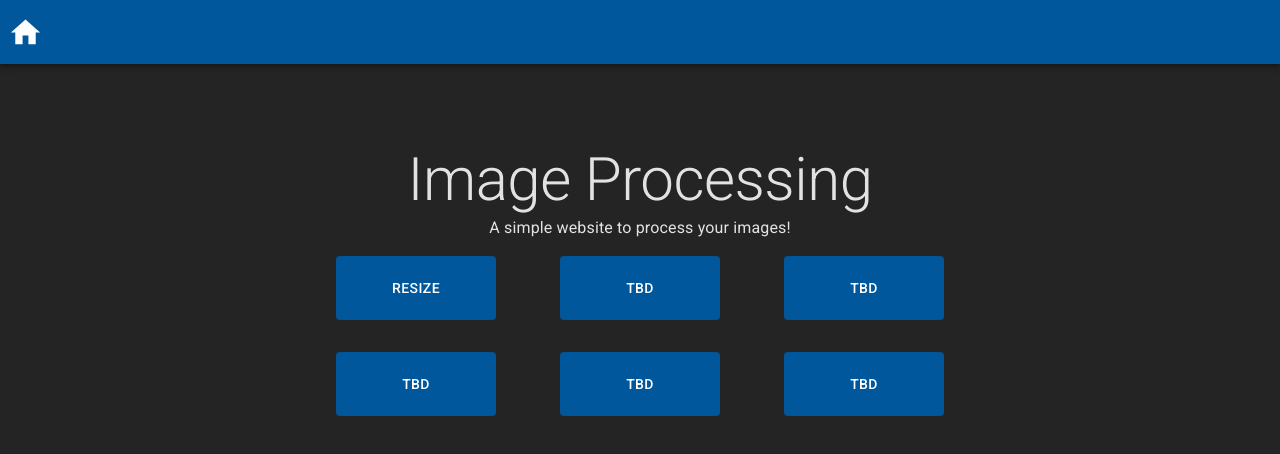
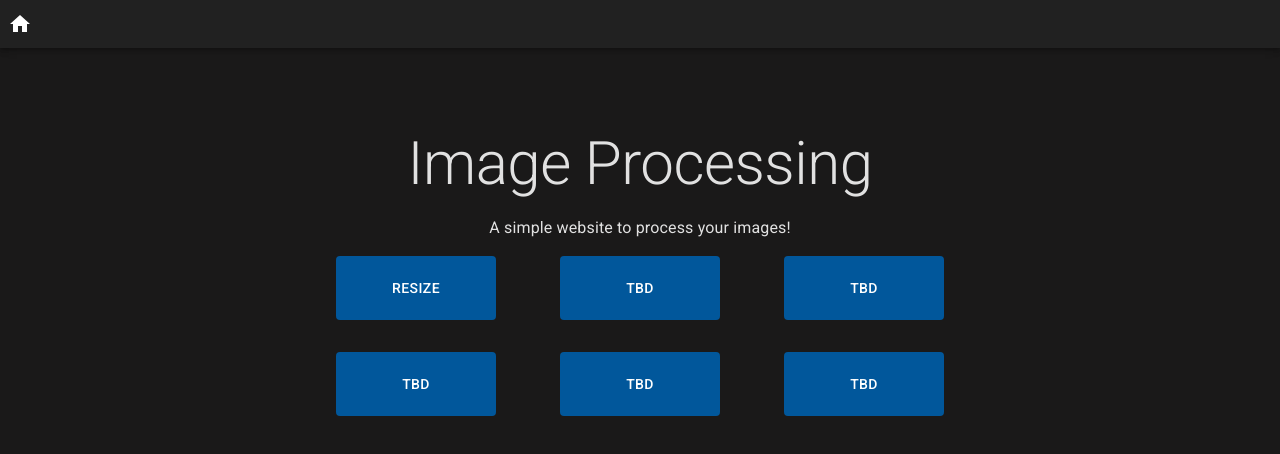
Before and after one commit to RicardoBanuelos/ImageProcessing_FrontEnd, a React (Vite) app in the folder image_processing/: page / in a window 1280 px wide. Shown: the top 454 px of the page. Built offline with nearby package versions, Linux system fonts and the light colour scheme.

Commit message:
changed background colors

```diff
--- a/image_processing/src/components/NavBar/index.tsx
+++ b/image_processing/src/components/NavBar/index.tsx
@@ -9,16 +9,16 @@ import {
 import HomeIcon from '@mui/icons-material/Home';
 
 const StyledAppBar = styled(AppBar)({
-    backgroundColor: "#01579b",
-    height: "4rem",
+    backgroundColor: "#212121",
+    height: "3rem",
 })
 
 const NavBar = () => {
     return (
         <StyledAppBar position='static'>
-            <Toolbar disableGutters>
+            <Toolbar variant='dense'disableGutters>
                 <IconButton>
-                    <HomeIcon fontSize='large' sx={{
+                    <HomeIcon fontSize='medium' sx={{
                         color: 'white'
                     }}/>
                 </IconButton>
--- a/image_processing/src/index.css
+++ b/image_processing/src/index.css
@@ -5,7 +5,7 @@
 
   color-scheme: light dark;
   color: rgba(255, 255, 255, 0.87);
-  background-color: #242424;
+  background-color: #1A1919;
 
   font-synthesis: none;
   text-rendering: optimizeLegibility;
--- a/image_processing/src/pages/Home/index.css
+++ b/image_processing/src/pages/Home/index.css
@@ -3,16 +3,6 @@
     display: flex;
     justify-content: center;
     align-items: center;
-}
-
-.title_p {
-    font-size: 4rem;
-    text-align: center;
-}
-
-.welcome_message_p {
-    font-size: 1.5rem;
-    text-align: center;
 }
 
 .buttons_div {
--- a/image_processing/src/pages/Home/index.tsx
+++ b/image_processing/src/pages/Home/index.tsx
@@ -11,9 +11,9 @@ const Home = () => {
     return (
         <>
             <div className="title_div">
-                <Typography variant="h2" className="title_p">
+                <Typography variant="h2" textAlign={"center"}>
                     Image Processing
-                    <Typography className="welcome_message_p">
+                    <Typography textAlign={"center"} marginTop={2}>
                         A simple website to process your images!
                     </Typography>
                 </Typography>
```
Also changed, not shown: image_processing/src/components/NavBar/index.css (deleted).
